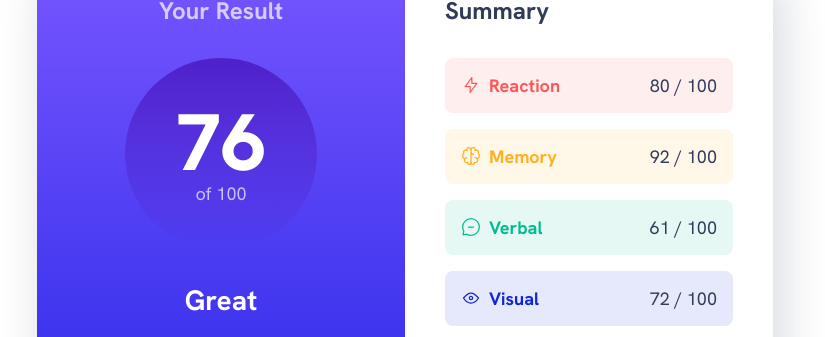
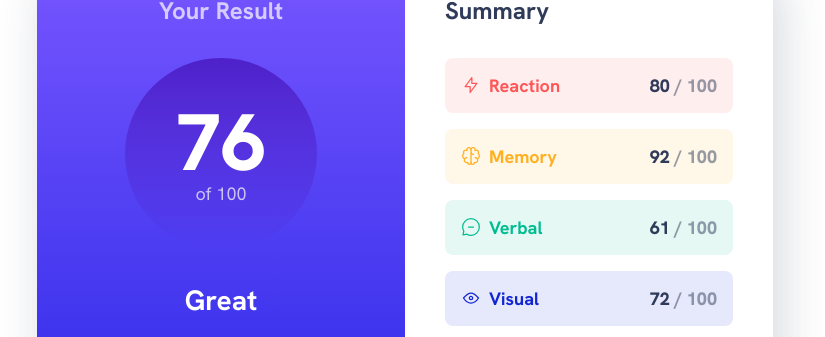
Before and after one commit to Annie-Huang/results-summary-component, a website: page index.html in a window 1280 px wide. Shown: the part 199-536 px from the top of the page, without its empty margins (235-1060 px from the left). Drawn offline with Linux system fonts and the light colour scheme.

Commit message:
Styled the score number in the item-card

```diff
--- a/style.css
+++ b/style.css
@@ -213,3 +213,12 @@ body {
 .summary-item[data-item-type='accent-4'] {
   --item-color: var(--clr-accent-4);
 }
+
+.summary-score {
+  font-weight: var(--fw-black);
+  color: hsl(var(--clr-neutral-hsl-700), 0.5);
+}
+
+.summary-score span {
+  color: var(--clr-neutral-700);
+}
```
